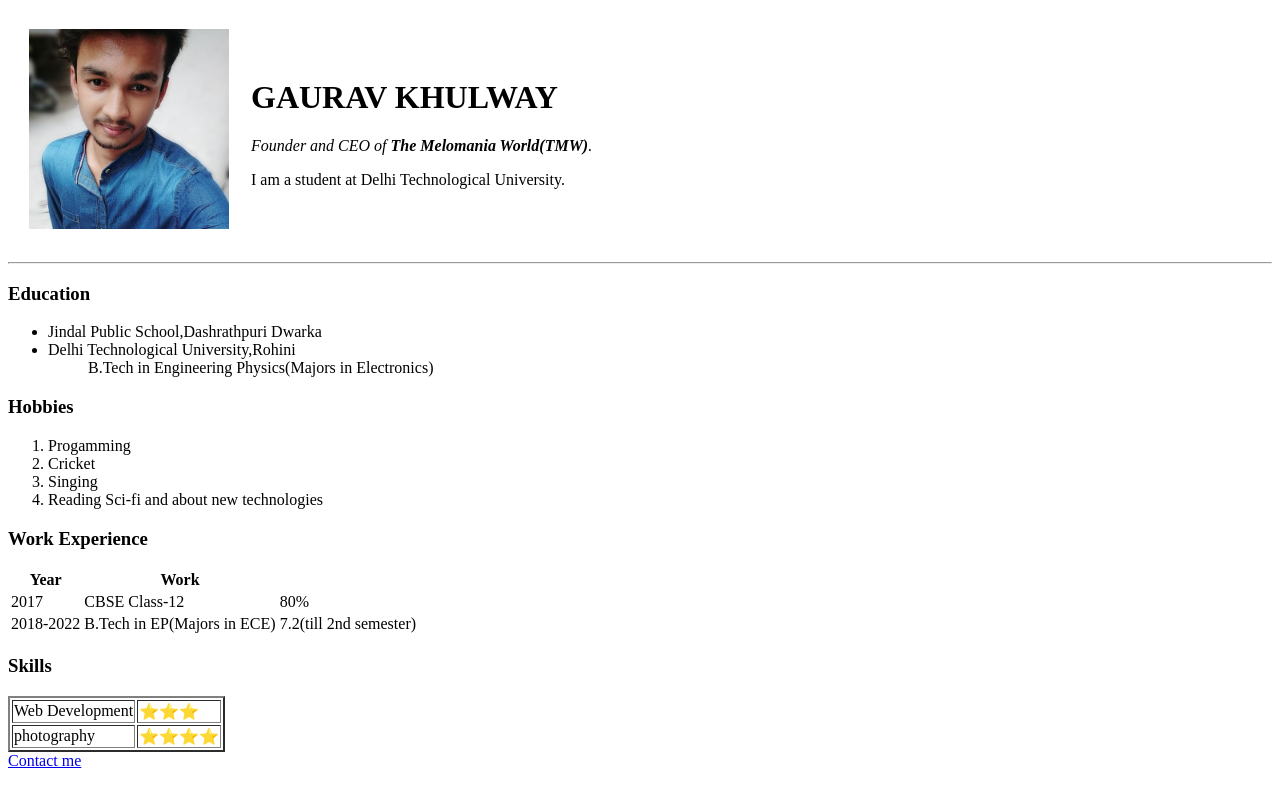
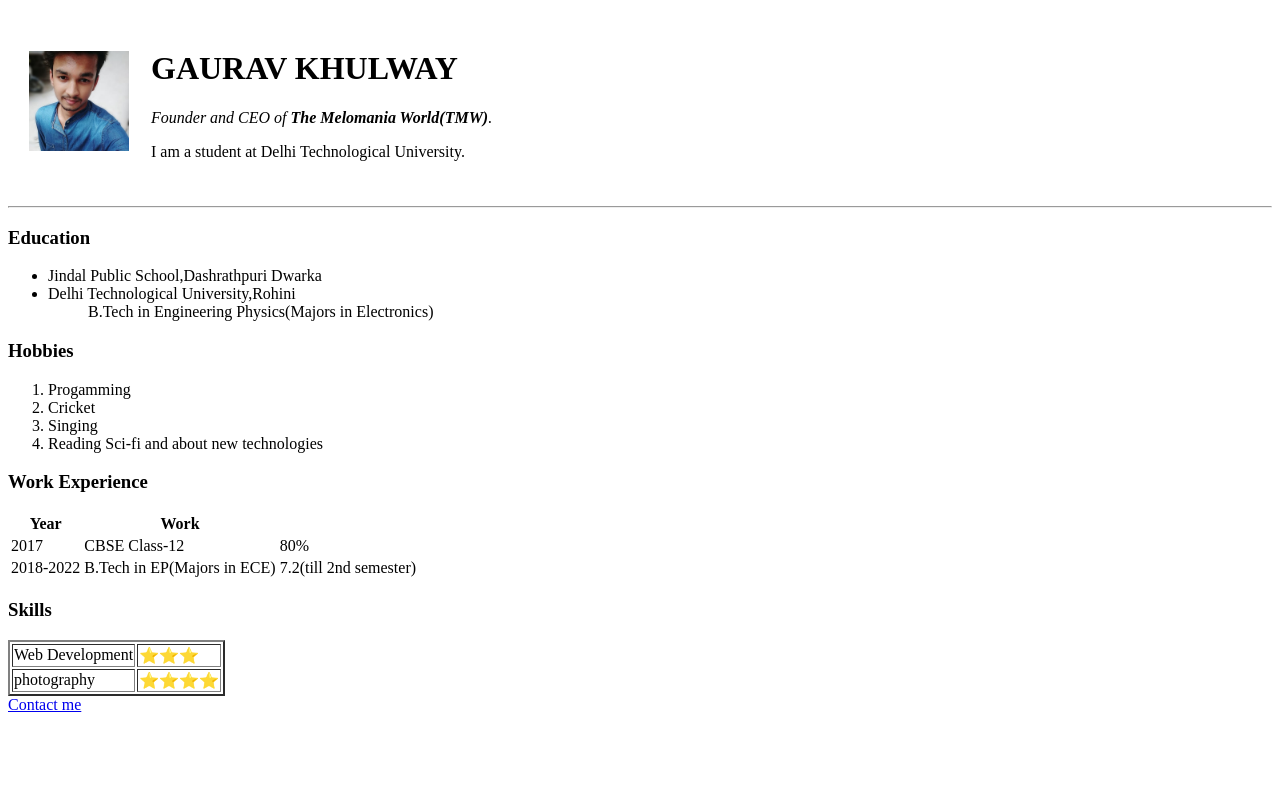
Before and after one commit to GauravKhulway/cv, a plain HTML site: page index.html in a window 1280 px wide. Drawn offline with Linux system fonts and the light colour scheme.

Commit message:
index.html picture resized
picture resized in the website home-page

```diff
--- a/index.html
+++ b/index.html
@@ -9,7 +9,7 @@
 <body>
   <table cellspacing="20">
     <tr>
-      <td> <img height="200px" width="200px" src="gaurav1.jpeg" alt="Gaurav's Profile"> </td>
+      <td> <img height="100px" width="100px" src="gaurav1.jpeg" alt="Gaurav's Profile"> </td>
       <td>
         <h1>GAURAV KHULWAY</h1>
         <p><em>Founder and CEO of <strong>The Melomania World(TMW)</strong>.</em></p>
```
